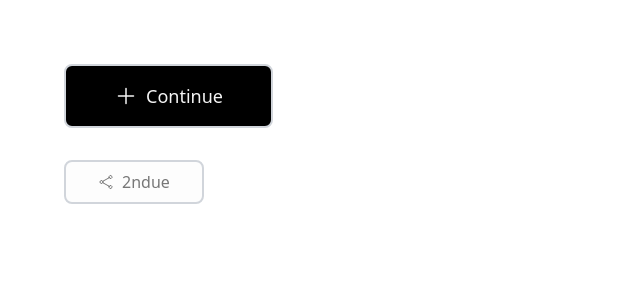
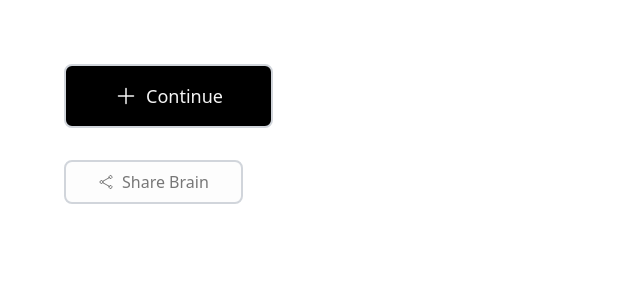
Before and after one commit to GuraaseesSingh/SecondBrain, a React (Vite) app in the folder Frontend/: page / in a window 1280 px wide. Shown: the top 300 px of the page, without its empty margins (0-640 px from the left). Built offline with nearby package versions, Linux system fonts and the light colour scheme.

Commit message:
Frontend Update

```diff
--- a/Frontend/src/App.tsx
+++ b/Frontend/src/App.tsx
@@ -3,19 +3,25 @@ import './App.css'
 import PlusIcon from './components/Icons/PlusIcon'
 import ShareIcon from './components/Icons/ShareIcon'
 import { Button } from './components/ui/Button'
+// import { Card } from './components/ui/Card'
+
 //working on Frontend 8/7/25 will finish it today
 function App() {
   return (
     <>
     <Button variant ="primary" text="Continue" size='lg' startIcon={< PlusIcon size={"lg"}  />}
     onClick={()=>(alert("Button Clicked Paise daldo iske abb"))}></Button>
-    <Button variant ="secondary" text="2ndue" size='sm' startIcon={< ShareIcon size="md"   />}
+    <Button variant ="secondary" text="Share Brain" size='sm' startIcon={< ShareIcon size="md"   />}
     onClick={()=>(alert("Button Clicked Paise nikalo iske abb"))}></Button>
+
+    {/* <Card text ="hello" ></Card> */}
     </>
   )
 }
 
 export default App
+
+
 //try to same sm of button come to icons size as well
 //declare from global for ts ignore removal
 //complete backend apis
--- /dev/null
+++ b/Frontend/src/components/ui/Card.tsx
@@ -0,0 +1,15 @@
+// import type { ReactElement } from "react";
+interface CardProps{
+ text: string;
+//  size: "sm"| "md" | "lg";
+//  startIcon ?: ReactElement;
+//  endIcon ?: ReactElement;   //?. makes attribute to be optional
+//  onClick: ()=> void;
+}
+export default function Card(props: CardProps){
+    return <div>
+        <span className="bg-white-900 rounded-md">
+            {props.text} hello
+        </span>
+    </div>
+}
```
Also changed, not shown: Frontend/src/components/ui/Button.tsx (+5 -8 lines), Frontend/src/components/ui/Sidebar.tsx (added), Frontend/src/components/ui/SidebarItem.tsx (added).
